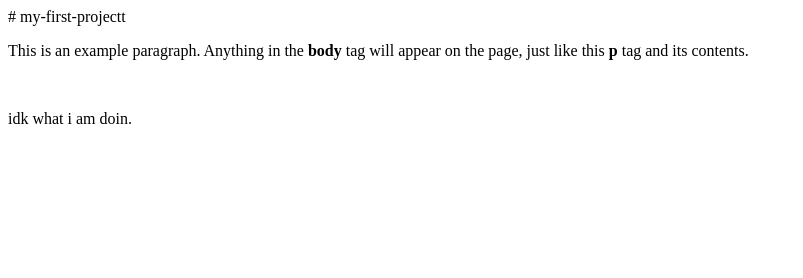
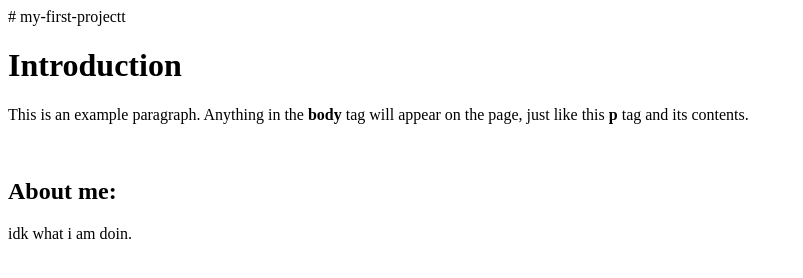
Before and after one commit to CenitaAbrs/my-first-projectt, a plain HTML site: page Index.html in a window 1280 px wide. Shown: the whole page, without its empty margins (0-803 px from the left). Drawn offline with Linux system fonts and the light colour scheme.

Commit message:
added two headings

```diff
--- a/Index.html
+++ b/Index.html
@@ -5,8 +5,11 @@
     <title>This is the title of the webpage!</title>
   </head>
   <body>
+    <h1> Introduction </h1>
     <p>This is an example paragraph. Anything in the <strong>body</strong> tag will appear on the page, just like this <strong>p</strong> tag and its contents.</p>
     <br/>
+    <h2> About me: </h2>
     <p> idk what i am doin. </p>
+
   </body>
 </html>
```
